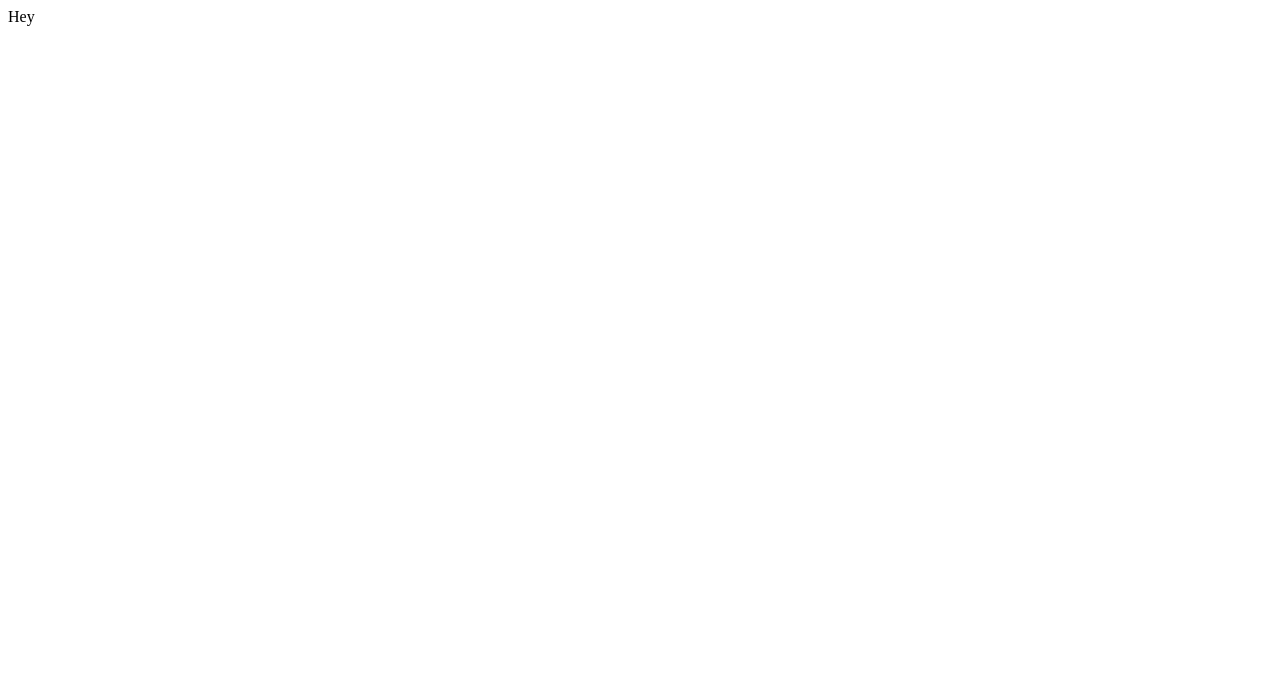
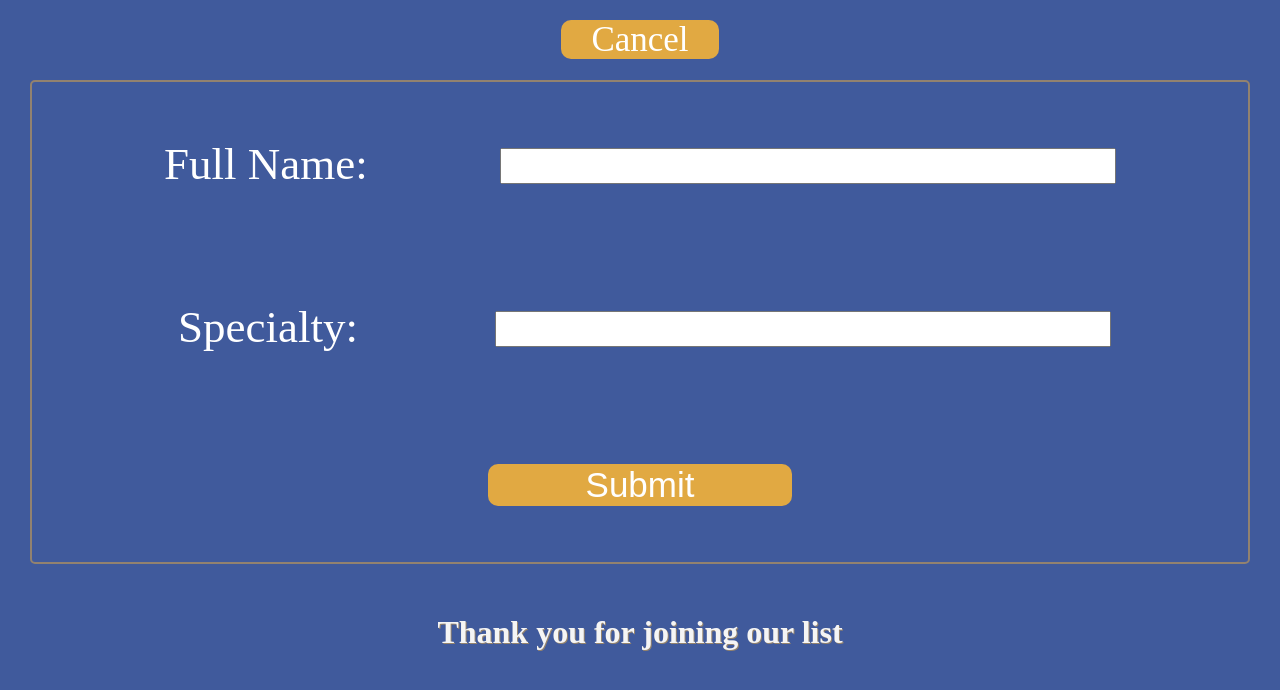
Before and after one commit to antonio-rivera/MyDocList, a React (Create React App) app in the folder client/: page /addProvider in a window 1280 px wide. Shown: the top 690 px of the page. Built offline with nearby package versions, Linux system fonts and the light colour scheme; the HTML template or start-up script is replaced by a standard one.

Commit message:
Add provider component works and home component is done. There is a small issue with managing redirects on submission, thus some different routing options have to be explored

```diff
--- a/client/public/index.html
+++ b/client/public/index.html
@@ -4,7 +4,7 @@
     <meta charset="utf-8" />
     <meta name="viewport" content="width=device-width, initial-scale=1" />
 
-    <title>React App</title>
+    <title>MyDocList</title>
   </head>
   <body>
     <noscript>You need to enable JavaScript to run this app.</noscript>
--- a/client/src/App.js
+++ b/client/src/App.js
@@ -1,9 +1,18 @@
 import React from 'react';
+import Home from './components/Home'
+import AddProvider from './components/AddProvider'
+import {BrowserRouter as Router, Route, Switch} from 'react-router-dom'
+import './css/App.css'
 
 function App() {
   return (
         <>
-        Hey
+        <Router>
+        <Switch>
+            <Route path='/' exact component={Home}></Route>
+            <Route path='/addProvider' exact component={AddProvider}></Route>
+        </Switch>
+        </Router>
         </>
   );
 }
--- /dev/null
+++ b/client/src/components/AddProvider.jsx
@@ -0,0 +1,76 @@
+import React, {useState} from 'react'
+import {Link,  Redirect} from 'react-router-dom'
+import {useEffect} from 'react'
+import '../css/AddProvider.css'
+import providerApi from '../api/providerApi'
+
+
+
+export default function AddProvider() {
+
+
+    const [providerInfo, setProviderInfo] = useState({name: "", specialty: ""})
+
+    useEffect(() => {console.log(providerInfo)})
+
+
+    //Handle submission of form. If successful POST request
+    function handleSubmit(event)
+    {
+
+        event.preventDefault();
+
+        if(providerInfo.name === "" || providerInfo.specialty === "")
+            {
+                alert("Some or all fields are still blank")
+            }
+
+        else
+            {
+                providerApi.insertProvider(providerInfo)
+                .then(response => {console.log(response)})
+                .catch( err => {console.log(err)} )
+
+                return <Redirect from='/addProvider' to="/" />
+            }
+
+    }
+
+    return (
+        <div className="AddProvider">
+            <Link to='/' className="cancel-link">Cancel</Link>
+
+
+            <form onSubmit={e => handleSubmit(e)}>
+            <div className="name-container">
+            <label className="name-label" htmlFor="name">Full Name:</label>
+
+            <input
+            className="input"
+            type="text"
+            name="name"
+            onChange={e => setProviderInfo({...providerInfo, name: e.target.value})}
+            />
+            </div>
+
+            <div className="specialty-container">
+            <label className="specialty-label" htmlFor="specialty">Specialty:</label>
+            <input
+            className="input"
+            type="text"
+            name="specialty"
+            onChange={e => setProviderInfo({...providerInfo, specialty: e.target.value})}
+            />
+            </div>
+
+            <input
+            className="submit"
+            type="submit"
+            value="Submit"
+            />
+            </form>
+
+            <h1>Thank you for joining our list</h1>
+        </div>
+    )
+}
--- /dev/null
+++ b/client/src/components/Home.jsx
@@ -0,0 +1,19 @@
+import React from 'react'
+import {Link} from 'react-router-dom'
+import '../css/Home.css'
+
+
+export default function Home() {
+    return (
+        <div className="Home">
+            <div className="container">
+            <h1 className="title">MyDocList</h1>
+            <h2 className="subtitle">Your go-to place for finding health providers and making appointments</h2>
+            <div className="link-container">
+            <Link to="/PatientHome" className="link">I am a patient</Link>
+            <Link to="/addProvider" className="link">I am a provider</Link>
+            </div>
+            </div>
+        </div>
+    )
+}
--- /dev/null
+++ b/client/src/css/AddProvider.css
@@ -0,0 +1,80 @@
+.AddProvider {
+    margin-top: 20px;
+    text-align: center;
+}
+
+.AddProvider > form {
+    margin: auto;
+    margin-top: 20px;
+    max-width: 95vw;
+    height: 60vh;
+    border: 2px solid;
+    display: flex;
+    flex-direction: column;
+    justify-content: space-around;
+    border-color: rgba(250, 181, 53, 0.438);
+    border-radius: 5px;
+}
+
+.AddProvider .name-container {
+    display: flex;
+    flex-direction: row;
+    justify-content: space-evenly;
+    /* margin: auto; */
+}
+
+.AddProvider .specialty-container {
+    display: flex;
+    flex-direction: row;
+    justify-content: space-evenly;
+    /* margin: auto; */
+}
+
+.AddProvider .submit {
+    border-style: none;
+    border-radius: 10px;
+    margin: 0 auto;
+    width: 25%;
+    background-color: rgba(250, 181, 53, 0.87);
+    color: white;
+    font-size: 35px;
+    height: fit-content;
+    transition: .2s ease;
+}
+
+.AddProvider .submit:hover {
+    cursor: pointer;
+    transform: scale(1.1);
+}
+
+
+label {
+    color: white;
+    font-size: 45px;
+}
+
+input {
+    font-size: 30px;
+    margin-top: 10px;
+    height: 30px;
+    width: 50%;
+}
+
+.AddProvider .specialty-label {
+    margin-left: 9px;
+}
+
+.AddProvider .cancel-link {
+    text-decoration: none;
+    border-radius: 10px;
+    padding: 0 30px;
+    background-color: rgba(250, 181, 53, 0.87);
+    color: white;
+    font-size: 35px;
+    height: fit-content;
+    transition: .2s ease;
+}
+
+.AddProvider .cancel-link:hover {
+    font-size: 2.5rem;
+}
--- /dev/null
+++ b/client/src/css/App.css
@@ -0,0 +1,4 @@
+body {
+    box-sizing: border-box;
+    background-color: rgba(0, 35, 124, 0.75);
+}
--- /dev/null
+++ b/client/src/css/Home.css
@@ -0,0 +1,47 @@
+.Home .container {
+    margin-top: 50px;
+    min-height: 80vh;
+    /* border: 1px solid black; */
+    display: flex;
+    flex-flow: wrap;
+    flex-direction: column;
+    text-align: center;
+}
+
+.Home .link-container {
+    display: flex;
+    margin: auto 0;
+    flex-direction: row;
+    justify-content: space-evenly;
+}
+
+.Home .title {
+    padding-top: 10px;
+    color: white;
+    font-size: 60px;
+}
+
+.Home .subtitle {
+    margin: auto 0;
+    color: white;
+    font-size: 35px;
+    text-shadow: #1a1b1f 1.5px 1.5px;
+}
+
+.Home .link {
+    text-decoration: none;
+    color: white;
+    text-shadow: black .5px .5px;
+    font-size: 35px;
+    border: 1px solid #1a1b1f;
+    border-radius: 10px;
+    padding: 7px 25px;
+    background-color: rgba(250, 181, 53, 0.87);
+
+}
+
+h1 {
+    margin-top: 50px;
+    color: whitesmoke;
+    text-shadow: rgba(250, 181, 53, 0.459) 1px 1px;
+}
```
Also changed, not shown: 1 other file (tests, documents, lock files or other folders).
